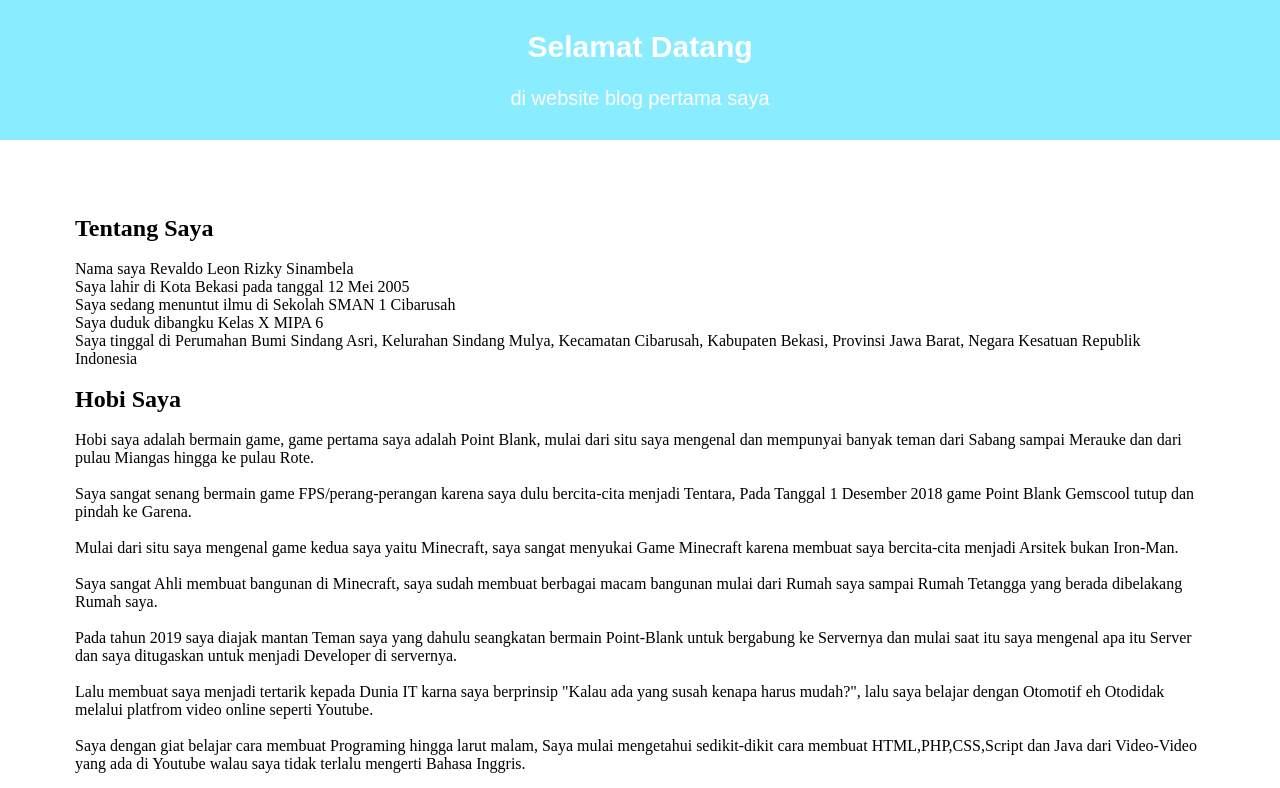
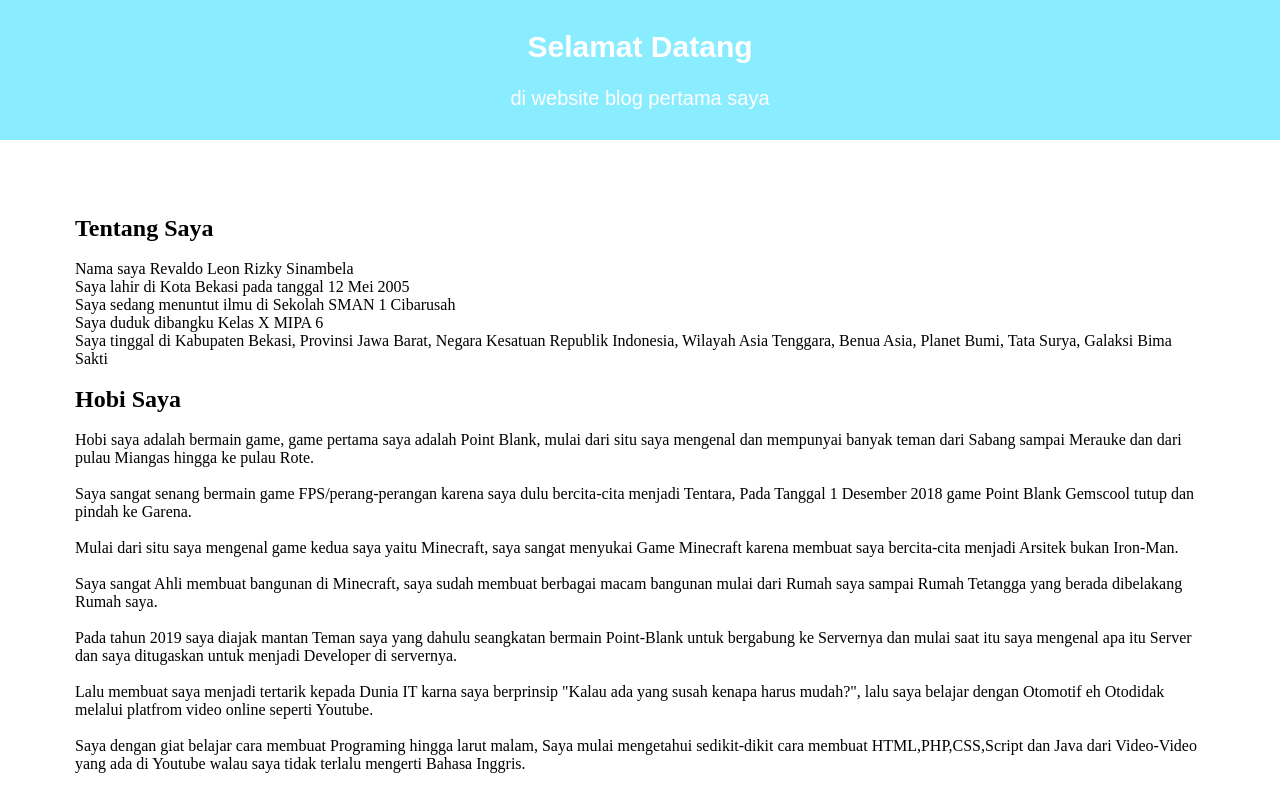
Before and after one commit to revaldoleon/Website_Pertama, a plain HTML site: page index.html in a window 1280 px wide. Shown: the top 788 px of the page. Drawn offline with Linux system fonts and the light colour scheme.

Commit message:
Update index.html

```diff
--- a/index.html
+++ b/index.html
@@ -41,7 +41,7 @@
 				<div class="birthdate">Saya lahir di Kota Bekasi pada tanggal 12 Mei 2005</div>
 				<div class="school">Saya sedang menuntut ilmu di Sekolah SMAN 1 Cibarusah</div>
 				<div class="classroom">Saya duduk dibangku Kelas X MIPA 6</div>
-				<div class="live">Saya tinggal di Perumahan Bumi Sindang Asri, Kelurahan Sindang Mulya, Kecamatan Cibarusah, Kabupaten Bekasi, Provinsi Jawa Barat, Negara Kesatuan Republik Indonesia</div>
+				<div class="live">Saya tinggal di Kabupaten Bekasi, Provinsi Jawa Barat, Negara Kesatuan Republik Indonesia, Wilayah Asia Tenggara, Benua Asia, Planet Bumi, Tata Surya, Galaksi Bima Sakti</div>
 			</div>
 			<div class="myhobby"><br>
 				<h2>Hobi Saya</h2><br>
```
